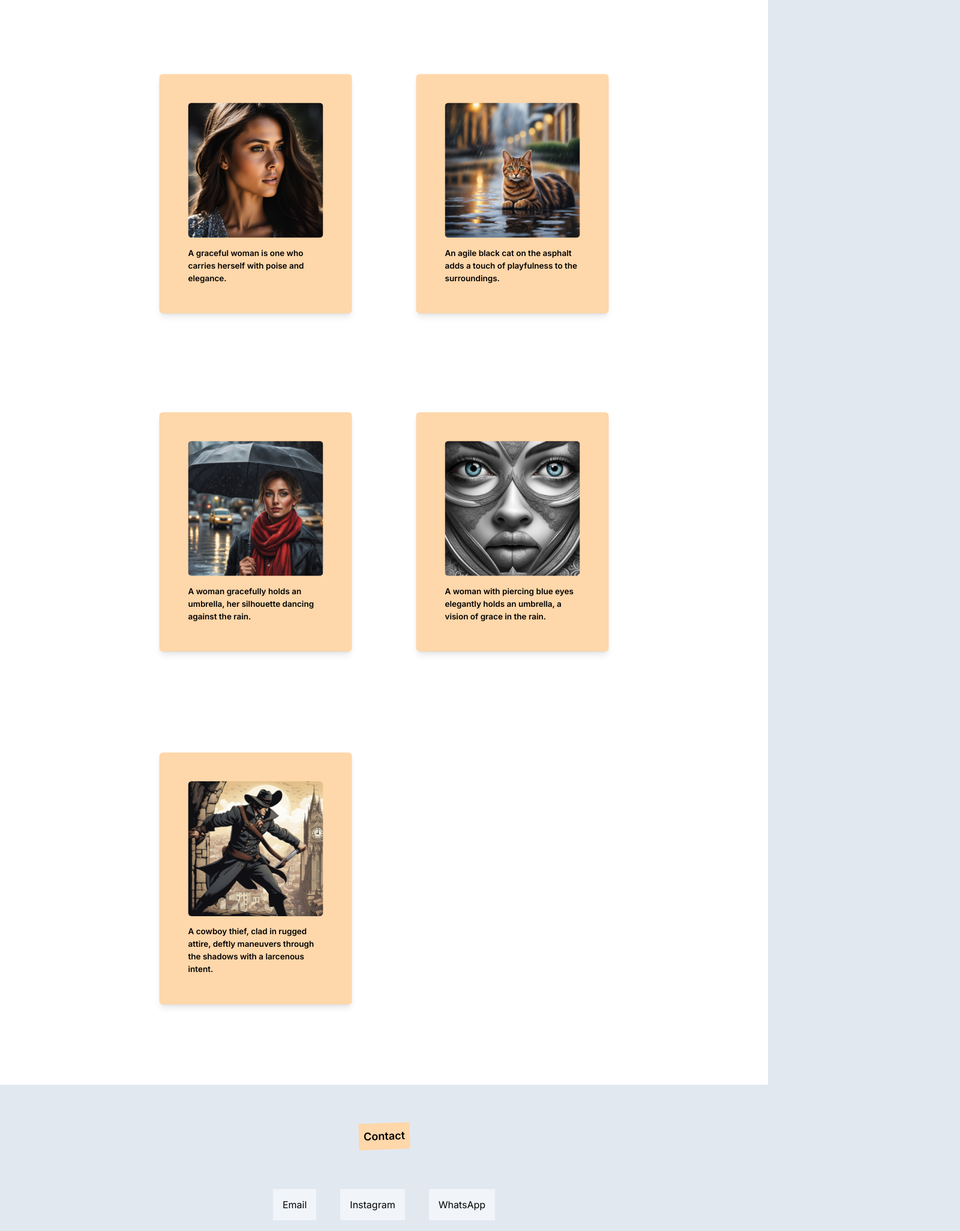
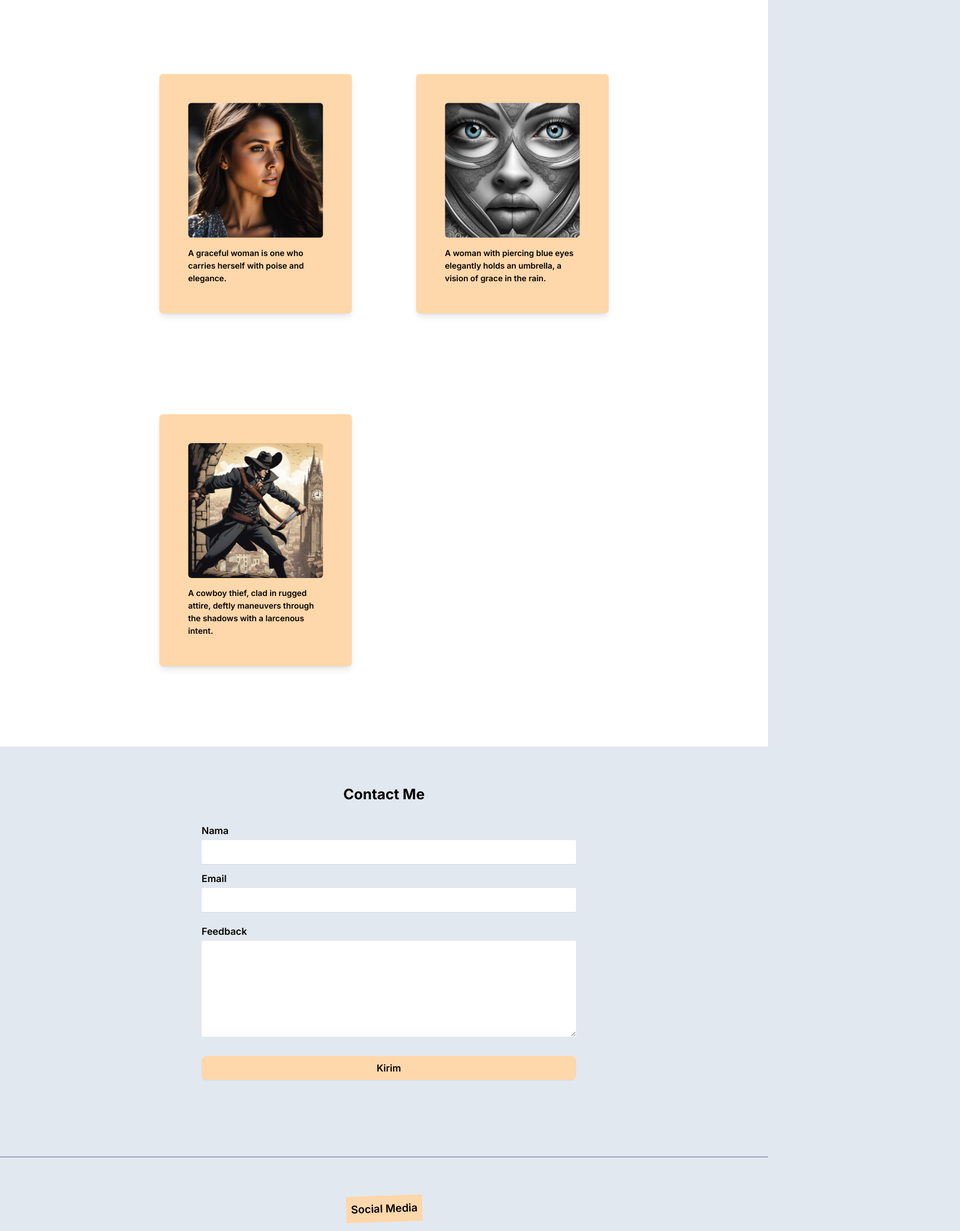
Before and after one commit to asep933/portfolio-sepsupriatnaa, a Next.js app: page / in a window 1280 px wide. Shown: the part 1560-3613 px from the top of the page at 60% size, 1600 px wide, since content can reach past the window. Built offline with nearby package versions, Linux system fonts and the light colour scheme.

Commit message:
menambahkan contact me form

```diff
--- a/app/about/page.js
+++ b/app/about/page.js
@@ -15,7 +15,7 @@ const About = () => {
     Dengan keahlian teknis dan pengalaman praktis, Asep Supriatna siap untuk menjalankan proyek pengembangan web dengan fokus pada kualitas dan solusi yang efisien. Jangan ragu untuk menghubungi melalui email untuk diskusi lebih lanjut atau proyek potensial.`;
 
     return (
-        <div className="h-screen bg-slate-200 p-5 space-y-10">
+        <div className="h-screen bg-slate-200 w-full p-5 space-y-10">
             <div className='flex items-center flex-wrap lg:flex lg:flex-nowrap'>
                 <h1 className="text-2xl font-semibold bg-orange-200 p-2 transform -rotate-2
                 hover:rotate-0 mt-8 lg:mt-24 lg:mr-20 lg:text-4xl lg:ml-20">About</h1>
--- a/app/blog/page.js
+++ b/app/blog/page.js
@@ -4,7 +4,7 @@ import { useEffect } from "react";
 
 const Blog = () => {
     return (
-        <div className='h-screen mt-0 ml-0 flex justify-center items-center'>
+        <div className='h-screen mt-0 ml-0 flex w-full justify-center items-center'>
             <div className="bg-slate-500 p-20 rounded-xl fixed px-5">
                 <h1 className="text-white">Upss.... Halaman Masih dalam perbaikan, <br/> silahkan kembali</h1>
             </div>
--- a/app/layout.js
+++ b/app/layout.js
@@ -12,7 +12,7 @@ export const metadata = {
 
 export default function RootLayout({ children }) {
   return (
-    <html lang="en" className="scroll-smooth bg-slate-200">
+    <html lang="en" className="scroll-smooth bg-slate-200 w-full">
       <body className={`${inter.className} overflow-x-hidden`}>
         <Navbar />
           <div>{children}</div>
--- a/app/navbar/page.js
+++ b/app/navbar/page.js
@@ -46,7 +46,7 @@ const Navbar = () => {
 
     return (
       <>
-          <div className="flex justify-between shadow-nav items-center p-2 bg-transparent sticky top-0 z-50 backdrop-blur-sm" style={{backgroundColor: 'rgba(255, 191, 219, 0.4)'}}>
+          <div className="flex justify-between shadow-nav w-full items-center p-2 bg-transparent sticky top-0 z-50 backdrop-blur-sm" style={{backgroundColor: 'rgba(255, 191, 219, 0.4)'}}>
               <div className="block text-green-900 text-2xl px-4 lg:ml-32">
                 <Link className={`mx-5 ${bebas_neue.className}`} href={"/"}>sepsupriatn<span className="text-orange-400">aa</span></Link>
               </div>
--- a/app/page.js
+++ b/app/page.js
@@ -6,11 +6,41 @@ import imageTiga from "../public/image_3.png"
 import imageEmpat from "../public/image_4.png"
 import imageLima from "../public/image_5.png"
 
+// komponen form
+const Form = () => {
+    return (
+        <>
+            <div className="flex items-center flex-col min-w-full">
+                <h1 className="text-2xl font-bold mb-8">Contact Me</h1>
+
+                <form className="flex flex-wrap flex-col mt-0 w-full px-4 text-base lg:translate-x-80 font-semibold">
+                    <label htmlFor="nama">Nama</label>
+                    <input name="nama" className="mb-3 mt-1 rounded-sm p-2 font-normal shadow-sm w-full lg:w-2/4 focus:outline-orange-300" />
+
+                    <label htmlFor="email">Email</label>
+                    <input name="email" className="mb-5 mt-1 rounded-sm p-2 font-normal shadow-sm w-full lg:w-2/4 focus:outline-orange-300" />
+
+                    <label htmlFor="pesan">Feedback</label>
+                    <textarea type="text" name="pesan" className="rounded-sm mt-1 font-normal w-full lg:w-2/4 focus:outline-orange-300 h-40"></textarea>
+                    <button type="submit" className="mt-8 bg-orange-200 rounded-lg p-2 w-full shadow-sm hover:opacity-80 lg:w-2/4">Kirim</button>
+                </form>
+            </div>
+        </>
+    )
+}
+
+// komponen Hr
+const Line = () => {
+    return (
+        <div className="p-[0.3px] w-full bg-slate-500"></div>
+    )
+}
+
 const Page = () => {
     return (
         <>
         {/* hero section start */}
-            <div id="home" className="bg-slate-200 flex h-full lg:h-screen">
+            <div id="home" className="bg-slate-200 flex h-full w-full lg:h-screen">
                 <div className="block w-full space-y-3 px-5 mt-16 mb-32 text-base lg:px-32 lg:scale-125 lg:mt-40 lg:ml-40">
                     <p>Hallo, 😃...</p>
 
@@ -28,7 +58,7 @@ const Page = () => {
         {/* hero section end */}
 
         {/* service section start */}
-            <div id="pageDua" className="bg-white flex flex-wrap items-center pt-16 pb-16 lg:px-32">
+            <div id="pageDua" className="bg-white flex flex-wrap w-full items-center pt-16 pb-16 lg:px-32">
                 <div className="w-full px-5 space-y-3">
                     <h1 className="mx-auto font-bold text-2xl mb-8">My Services</h1>
                     <p>Berikut adalah beberapa jasa saya diantaranya:</p>
@@ -43,7 +73,7 @@ const Page = () => {
         {/* service section end */}
 
         {/* portfolio section start*/}
-            <div className="bg-white flex flex-wrap items-center pb-16 pt-32 text-base lg:px-32 font-semibold">
+            <div className="bg-white flex flex-wrap items-center w-full pb-16 pt-32 text-base lg:px-32 font-semibold">
                 <div className="w-full px-5">
                     <h1 className="text-2xl font-bold mb-8">My Collection</h1>
 
@@ -58,24 +88,6 @@ const Page = () => {
                             />
 
                             <p>A graceful woman is one who carries herself with poise and elegance.</p>
-                        </div>
-                        <div className="bg-orange-200 mt-8 w-full text-base lg:text-lg space-y-2 p-16 rounded-lg shadow-lg lg:w-2/4 lg:scale-75">
-                            <Image
-                                src={imageDua}
-                                width={200}
-                                className="w-full rounded-lg mb-5"
-                            />
-
-                            <p>An agile black cat on the asphalt adds a touch of playfulness to the surroundings.</p>
-                        </div>
-                        <div className="bg-orange-200 mt-8 w-full text-base lg:text-lg space-y-2 p-16 rounded-lg shadow-lg lg:w-2/4 lg:scale-75">
-                            <Image
-                                src={imageTiga}
-                                width={200}
-                                className="w-full rounded-lg mb-5"
-                            />
-
-                            <p>A woman gracefully holds an umbrella, her silhouette dancing against the rain.</p>
                         </div>
                         <div className="bg-orange-200 mt-8 w-full text-base lg:text-lg space-y-2 p-16 rounded-lg shadow-lg lg:w-2/4 lg:scale-75">
                             <Image
@@ -102,9 +114,17 @@ const Page = () => {
             </div>
         {/* portfolio section end */}
 
+        {/* feedback start */}
+            <div className="bg-slate-200 pt-16 pb-32 w-full flex justify-center items-center flex-col space-y-20">
+                <Form />
+            </div>
+        {/* feedback end */}
+
+        <Line />
+
         {/* contact start */}
-            <div className="bg-slate-200 pt-16 pb-32 flex justify-center items-center flex-col space-y-20">
-                <h1 className="text-lg font-semibold bg-orange-200 p-2 transform -rotate-2 hover:rotate-0">Contact</h1>
+            <div className="bg-slate-200 pt-16 pb-32 w-full flex justify-center items-center flex-col space-y-20">
+                <h1 className="text-lg font-semibold bg-orange-200 p-2 transform -rotate-2 hover:rotate-0">Social Media</h1>
 
                 <div className="space-x-10">
                     <a href="mailto:asep93339@gmail.com" className="bg-slate-100 p-4 hover:bg-slate-300">Email</a>
```
Also changed, not shown: app/footer/page.js (line endings or trailing spaces).
